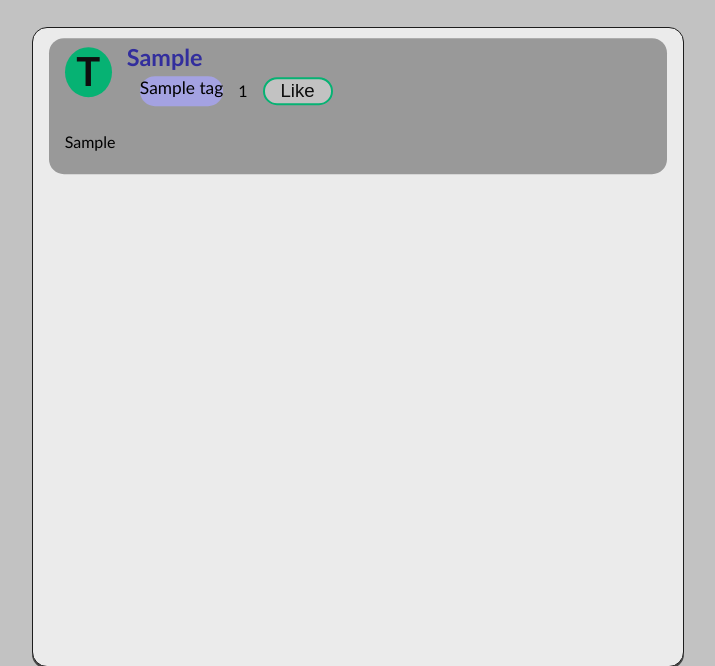
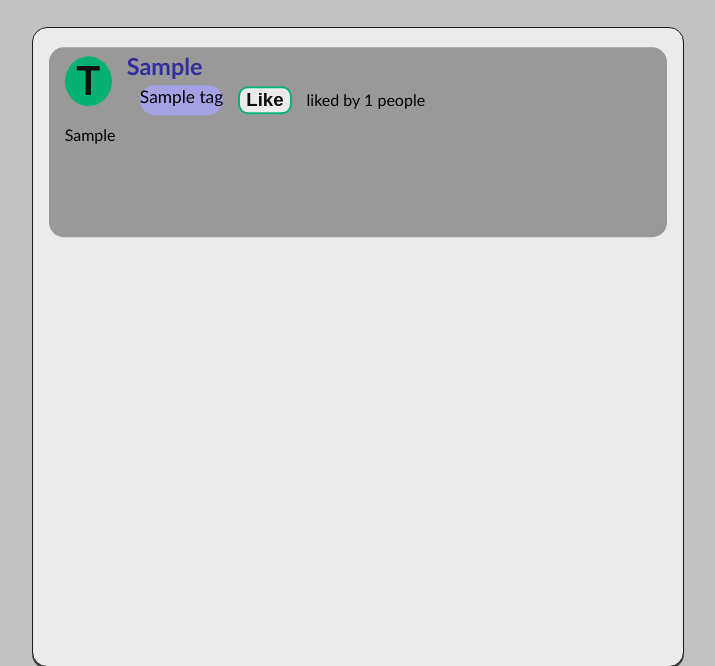
Before and after one commit to LeonardoBeleffi/SolveIT, a PHP site: page /src/home.php in a window 1280 px wide. Shown: the part 50-716 px from the top of the page, without its empty margins (282-997 px from the left). Run offline with PHP 8.4, Linux system fonts and the light colour scheme; the visitor is signed in with stand-in values (Sample User, id 1); tables that the repository leaves empty hold one stand-in row (values such as "Sample post"); data that the repository does not hold is empty.

Commit message:
small changes to css

```diff
--- a/src/css/home.css
+++ b/src/css/home.css
@@ -66,12 +66,12 @@ body > main > section {
 }
 
 #post_list > li {
-    height: 20vh;
-    display: block;
+    height: 25vh;
+    display: flex;
 }
 
 .post-container{
-    height: 85%;
+    height: 95%;
     background-color: #999999;
     width: 95%;
     border-radius: 15px;
@@ -122,9 +122,7 @@ body > main > section {
 
 .card-title{
     margin: 0px;
-    overflow: hidden;
-    white-space: nowrap;
-    text-overflow: ellipsis;
+
     color: var(--linkColor);
     font-size: 15pt;
 }
@@ -132,6 +130,9 @@ body > main > section {
     padding: 0;
     margin-top:5px;
     margin-bottom:5px;
+    overflow: hidden;
+    white-space: nowrap;
+    text-overflow: ellipsis;
 
 }
 
@@ -140,7 +141,17 @@ body > main > section {
     width: 95%;
     margin: auto;
     font-size: 12pt;
+
 }
+
+ .card-text > p{
+    height: 50px;
+    margin-top: 0;
+    margin-bottom: 0;
+    overflow: hidden;
+    white-space: nowrap;
+    text-overflow: ellipsis;
+ }
 
 .tags{
     height: 100%;
@@ -162,15 +173,46 @@ body > main > section {
     font-family: var(--primaryFontFamily);
 }
 
-.like-button{
-    width: 70px;
+.button{
+    width: fit-content;
     font-size: 14pt;
+    font-weight: bold;
     margin: 0 auto;
     color: var(--buttonTextColor);
-    background-color: var(--primaryBackground);
-    border-radius: 20px;
-    border-color: transparent;
+    background-color: var(--tertiaryBackground);
+    border-radius: 10px;
     border: 2px solid var(--buttonColor);
+    -webkit-user-select: none;
+    -ms-user-select: none;
+    user-select: none;
+}
+
+.button:active {
+    transform: scale(0.92);
+    box-shadow: 2px 2px var(--borderColor);
+    background-color: var(--buttonColor);
+    color: var(--tertiaryBackground);
+    /* transition: all center 100ms linear; */
+}
+
+.form-control{
+    font-size: 14pt;
+    font-weight: bold;
+    margin: 0 auto;
+    color: var(--buttonTextColor);
+    background-color: var(--tertiaryBackground);
+    border-radius: 10px;
+    border: 2px solid var(--primaryBackground);
+    -webkit-user-select: none;
+    -ms-user-select: none;
+    user-select: none;
+}
+
+.form-group{
+    display: flex;
+    justify-content: center;
+    gap: 5px;
+    padding: 10px;
 }
 
 .post-preview {
@@ -184,17 +226,32 @@ body > main > section {
 }
 
 .post-opened {
+    margin-top: 15px;
     background-color: #999999;
     border-radius: 15px;
     font-family: var(--primaryFontFamily);
     display: none;
 }
 
+.attachments > h5{
+    height: 85%;
+    transform: translateY(7%);
+    width: 95%;
+    margin: auto;
+    font-size: 14pt;
+}
+
+.comments > h5{
+    font-size: 14pt;
+    width: 95%;
+    margin: auto;
+}
+
 .comments {
     margin-top: 20px;
 }
 .comment {
-    background-color: #f9f9f9;
+    background-color: var(--secondaryBackground);
     padding: 10px;
     margin: 10px 0;
     border-radius: 5px;
--- a/src/js/home.js
+++ b/src/js/home.js
@@ -27,6 +27,11 @@ window.addEventListener("load", () => {
             let e = event.target;
             let toShow = post.querySelector(".post-opened")
             toShow.style.display = "block";
+            let cardText = post.querySelector(".post-preview").children[1].children[0];
+            // console.log(cardText.textOverflow);
+            // cardText.overflow = "visible";
+            // cardText.whiteSpace = "normal";
+            // cardText.textOverflow = "none";
             posts.forEach(element => {
                 // let elementPreview = element.querySelector(".post-preview");
                 // let elementTitle = element.querySelector(".card-title");
@@ -47,6 +52,9 @@ window.addEventListener("load", () => {
         if (main.children[0].contains(e) || footer.contains(e)) return;
         posts.forEach(element => {
             let toHide = element.querySelector(".post-opened");
+            let cardText = post.querySelector(".post-preview").children[1].children[0];
+            // cardText.overflow = "hidden";
+            // cardText.textoverflow = "ellipsis";
             element.style.display = "block";
             toHide.style.display = "none";
         });
--- a/src/template/home/home-main.php
+++ b/src/template/home/home-main.php
@@ -24,25 +24,27 @@
                                     </span>
                                     <?php endforeach; ?>
                                 </div>
+                                <!-- Like button -->
+                                <div class="likeButton">
+                                    <button type="button" onclick="addLike(event)" class="button">Like</button>
+                                </div>
                                 <!-- Post Likes -->
                                 <div class="likes">
                                     <span class="likes-count likes-badge">
-                                <?php echo count(getPostLikes($post)); ?>
+                                    liked by <?php echo count(getPostLikes($post)); ?> people
                                     </span>
-                            </div>
-                            <!-- Like button -->
-                            <div class="likeButton">
-                                <button type="button" onclick="addLike(event)" class="like-button">Like</button>
                                 </div>
                                 <!-- Post Comments -->
                             </div>
                         </div>
+                        <!-- Post Text -->
                     </div>
-                <!-- Post Text -->
+
                     <div class="card-text">
                         <p>
                             <?php echo getPostText($post); ?>
                         </p>
+                    </div>
                 </div>
                 <!-- Post Content -->
                 <div class="post-opened">
@@ -52,15 +54,15 @@
                         <div id="fileContainer"></div>
                     </div>
                     <!-- Post Comments -->
-                    <div class="comments mt-3">
+                    <div class="comments">
                         <h5>Comments : <?php echo count(getPostComments($post)); ?></h5>
                         <?php loadComments($post); ?>
                         <!-- Add comment form -->
-                        <form onsubmit="addComment(event)" class="mt-3 root-comment">
+                        <form onsubmit="addComment(event)" class="root-comment">
                             <div class="form-group">
                                 <input type="text" class="form-control" placeholder="Write a comment">
+                                <button type="submit" class="btn button">Post Comment</button>
                             </div>
-                            <button type="submit" class="btn btn-primary">Post Comment</button>
                         </form>
                     </div>
                 </div>
```
Lines whose indentation alone changed are shown as unchanged.
